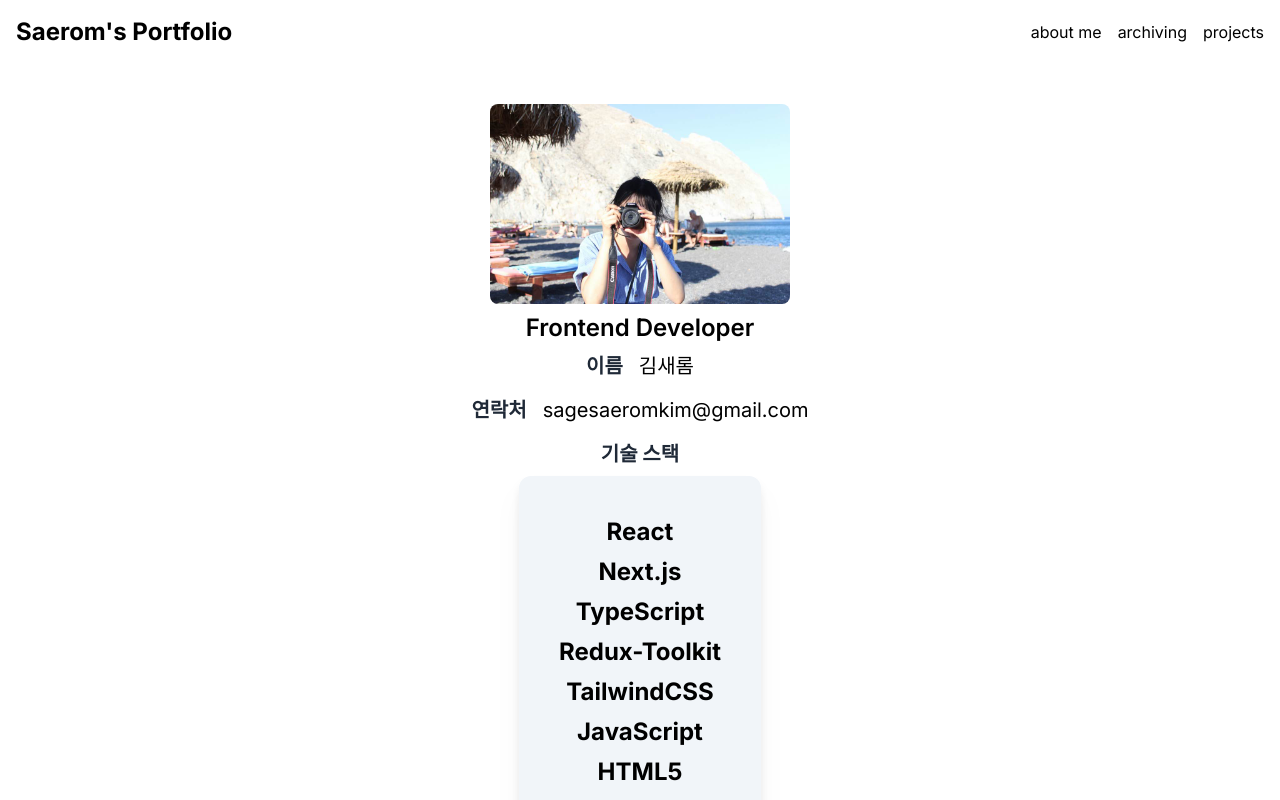
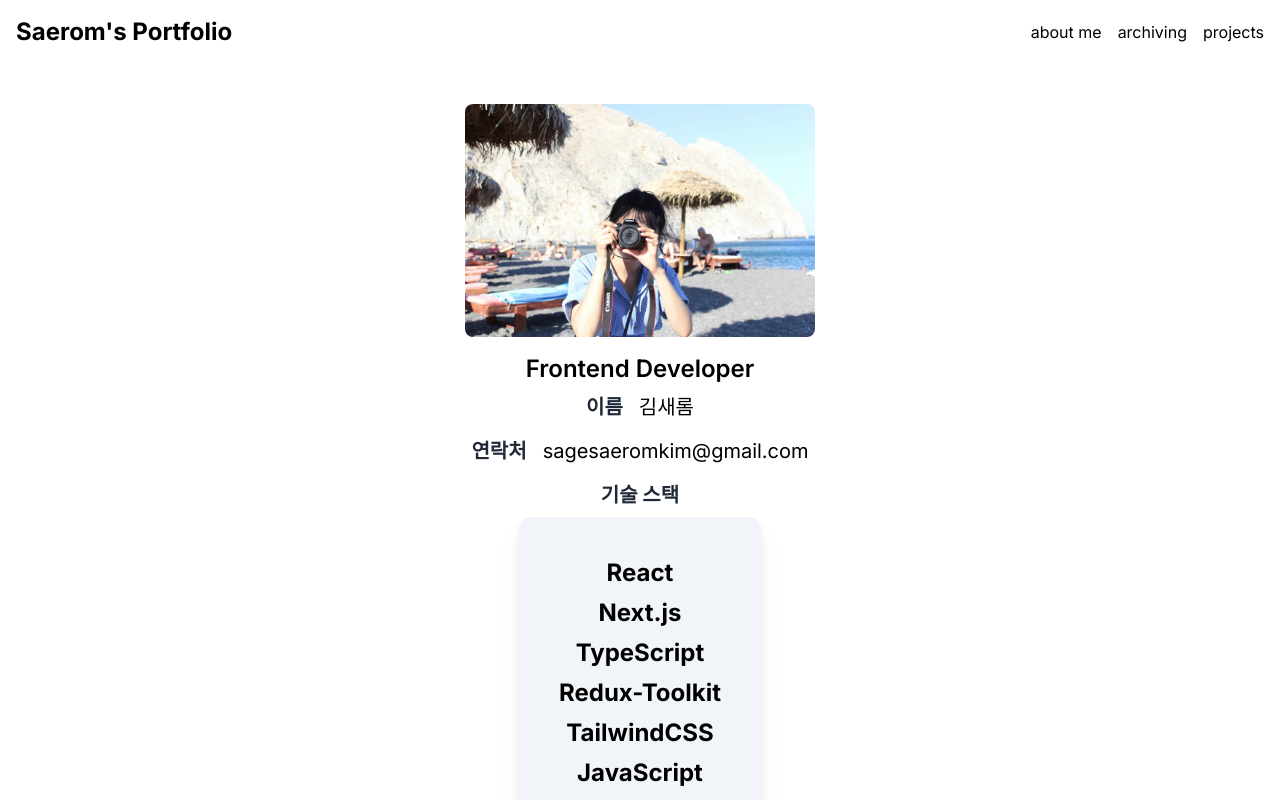
Before and after one commit to sagesrkim/blog, a Next.js app: page /about in a window 1280 px wide. Built offline with nearby package versions, Linux system fonts and the light colour scheme.

Commit message:
Design: 프로필 컴포넌트 디자인 수정

```diff
--- a/src/components/Profile.tsx
+++ b/src/components/Profile.tsx
@@ -5,11 +5,11 @@ export default function Profile() {
   return (
     <section className="text-center mt-10">
       <Image
-        className="rounded-lg mx-auto"
+        className="rounded-lg mx-auto mb-4"
         src={profileImage}
         alt="profileImage"
-        height={300}
-        width={300}
+        height={350}
+        width={350}
         priority
       />
       <h3 className="text-2xl mt-2 font-semibold">Frontend Developer</h3>
```
